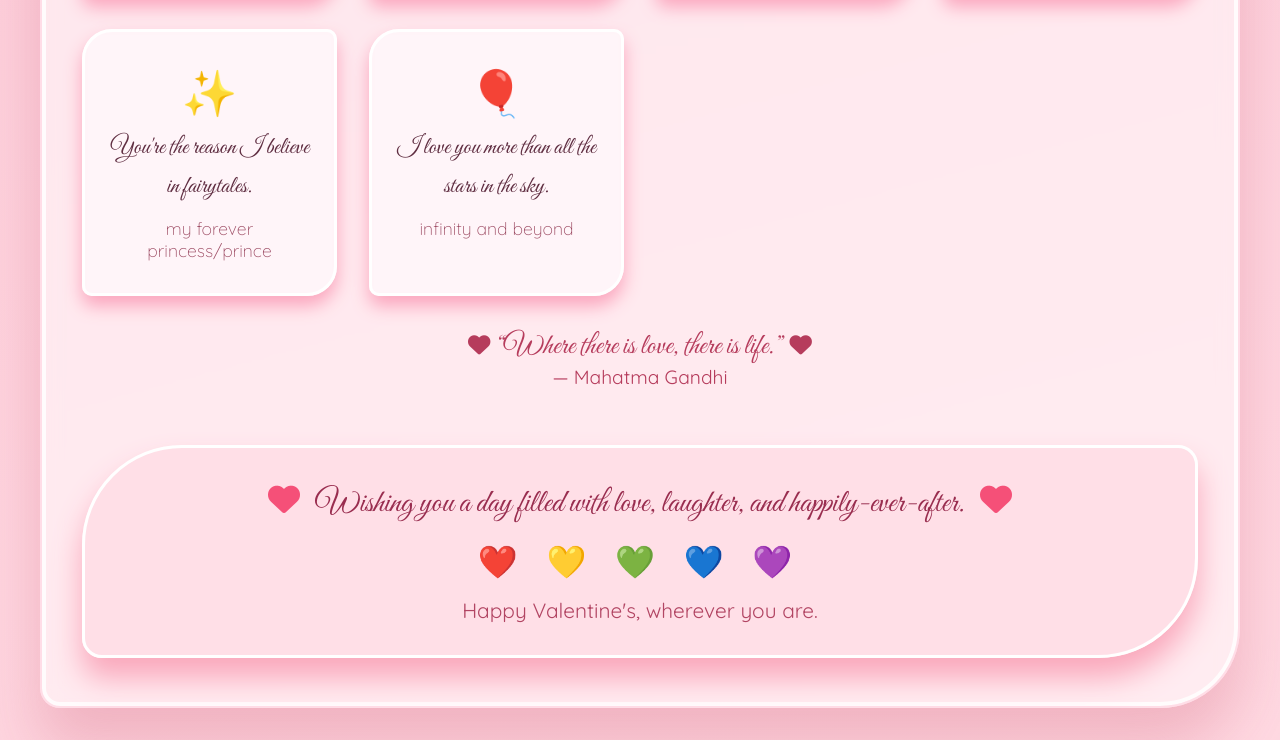
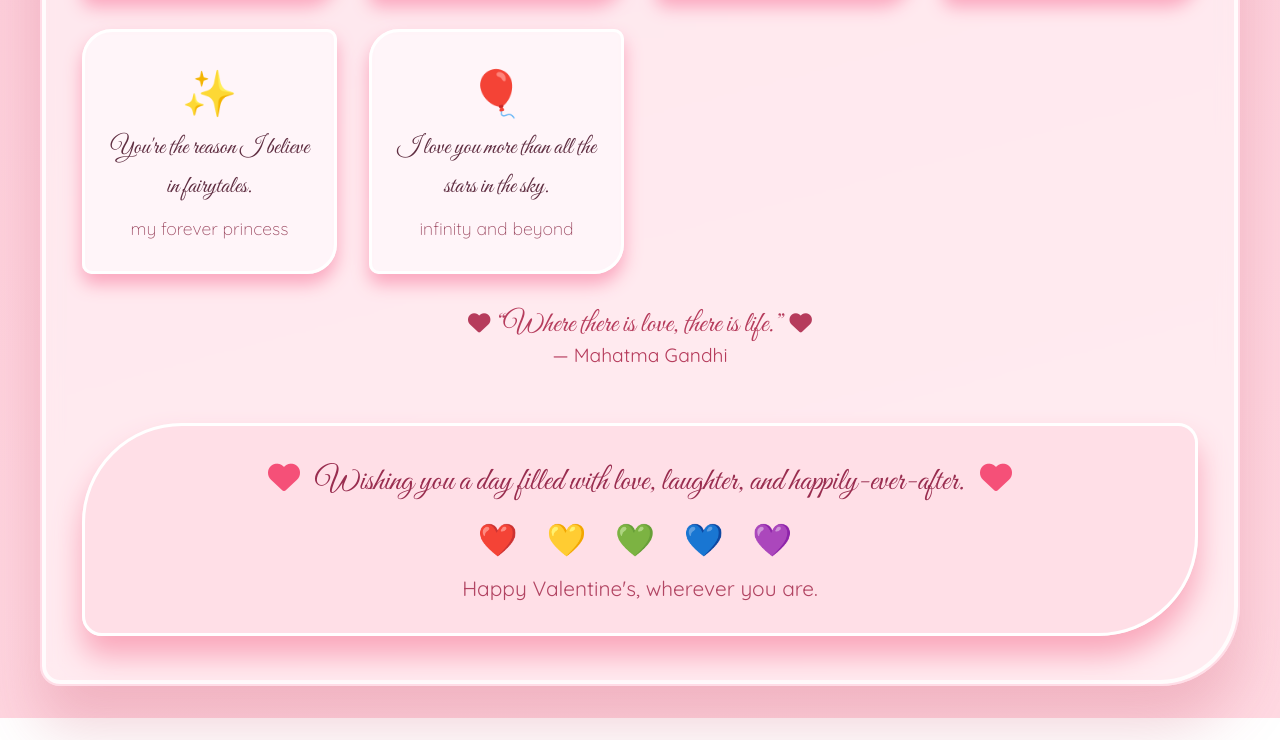
Before and after one commit to Aditya86111/valentine-day, a plain HTML site: page index.html in a window 1280 px wide. Shown: the part 1435-2175 px from the top of the page. After the commit the page ends 2153 px from the top, so only its background shows below. Drawn offline with nearby package versions, Linux system fonts and the light colour scheme; a web font is replaced by a local one.

Commit message:
Update index.html

```diff
--- a/index.html
+++ b/index.html
@@ -359,7 +359,7 @@
                 <div class="wish-item">
                     <div class="wish-emoji">✨</div>
                     <div class="wish-text">You're the reason I believe in fairytales.</div>
-                    <div class="wish-sub">my forever princess/prince</div>
+                    <div class="wish-sub">my forever princess</div>
                 </div>
                 <!-- wish 6 -->
                 <div class="wish-item">
@@ -427,4 +427,5 @@
         })();
     </script>
 </body>
+
 </html>
```
